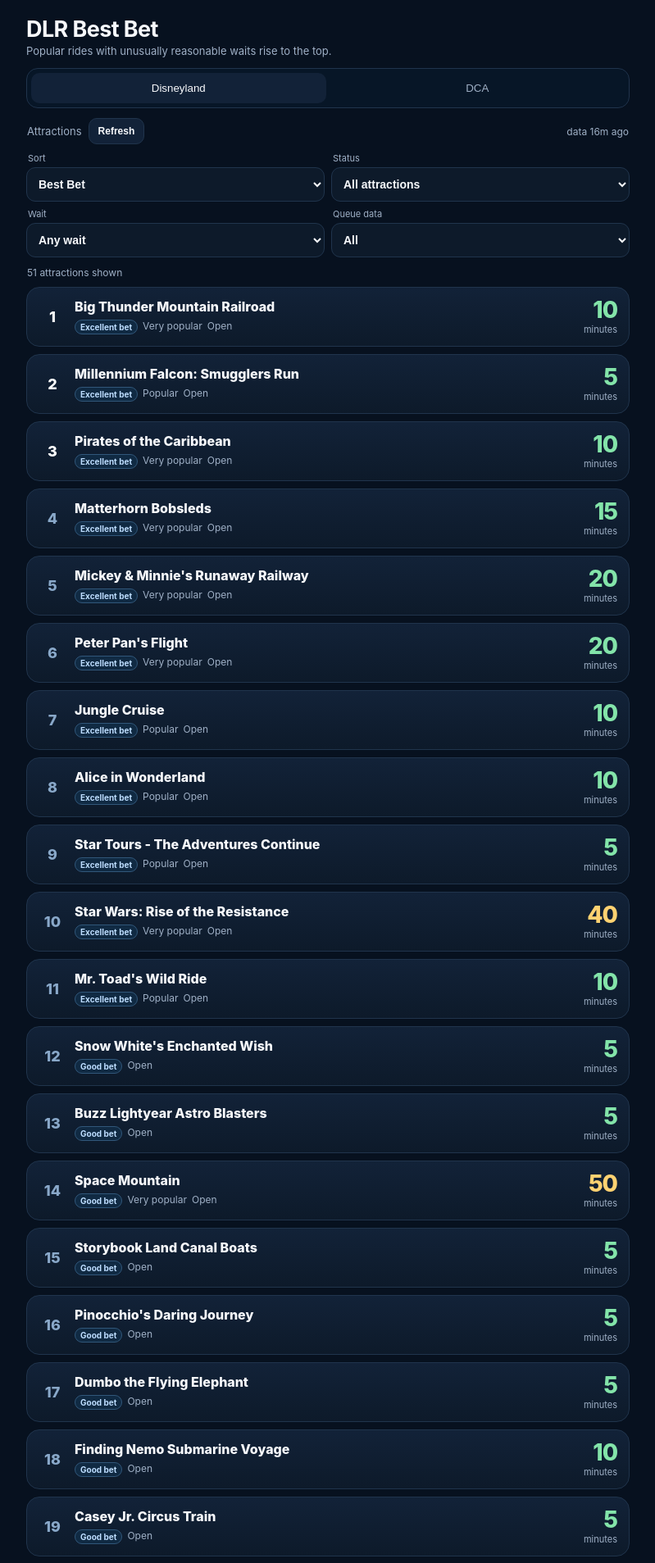
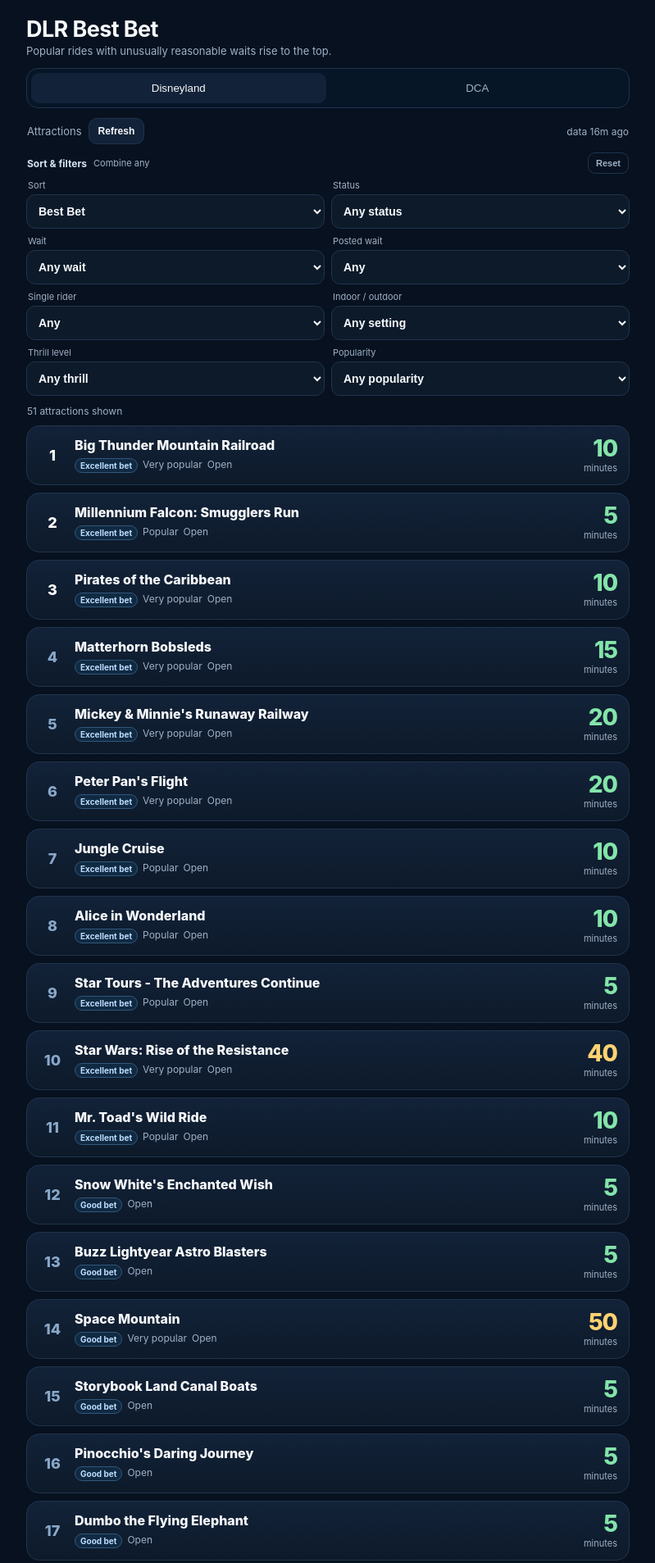
Before and after one commit to generousjj/generousjj.github.io, a Jekyll site: the page dlr-waits/index.html, which Jekyll copies as it is, in a window 1280 px wide. Shown: the top 1907 px of the page at 82% size, without its empty margins (240-1039 px from the left). Built offline with Jekyll 4.4.1, drawn with Linux system fonts in a browser that asks for light colours.

Commit message:
Add expanded DLR filter controls

```diff
--- a/dlr-waits/index.html
+++ b/dlr-waits/index.html
@@ -16,7 +16,7 @@
 .seg{position:sticky;top:max(8px,env(safe-area-inset-top));z-index:10;display:grid;grid-template-columns:1fr 1fr;gap:5px;background:#081728ee;border:1px solid var(--line);padding:5px;border-radius:14px;backdrop-filter:blur(14px)}
 .seg button{border:0;background:transparent;color:var(--muted);font:700 14px inherit;border-radius:10px;padding:11px 6px}.seg button.active{background:var(--panel2);color:var(--text)}
 .topline{display:flex;align-items:center;gap:8px;margin:12px 1px 10px}.label{font-size:13px;color:var(--muted)}.updated{margin-left:auto;font-size:12px;color:var(--muted)}
-.controls{display:grid;grid-template-columns:1fr 1fr;gap:8px;margin:0 0 11px}.control{display:grid;gap:4px}.control label{font-size:11px;color:var(--muted);padding-left:2px}.control select{width:100%;min-height:42px;border:1px solid var(--line);background:var(--panel);color:var(--text);border-radius:11px;padding:0 10px;font-size:14px;font-weight:650}.count{font-size:12px;color:var(--muted);margin:0 1px 10px}@media(max-width:430px){.controls{grid-template-columns:1fr 1fr}}
+.filterhead{display:flex;align-items:center;gap:8px;margin:1px 1px 7px}.filtertitle{font-size:12px;font-weight:750;color:#d5e4f3}.filterhint{font-size:11px;color:var(--muted)}.reset{margin-left:auto;border:1px solid var(--line);background:transparent;color:var(--muted);border-radius:9px;padding:6px 9px;font-size:11px;font-weight:700}.controls{display:grid;grid-template-columns:1fr 1fr;gap:8px;margin:0 0 11px}.control{display:grid;gap:4px}.control label{font-size:11px;color:var(--muted);padding-left:2px}.control select{width:100%;min-height:42px;border:1px solid var(--line);background:var(--panel);color:var(--text);border-radius:11px;padding:0 10px;font-size:14px;font-weight:650}.count{font-size:12px;color:var(--muted);margin:0 1px 10px}@media(max-width:430px){.controls{grid-template-columns:1fr 1fr}}
 .cards{display:grid;gap:9px}.card{border:1px solid var(--line);background:linear-gradient(180deg,var(--panel2),var(--panel));border-radius:16px;padding:13px 14px;display:grid;grid-template-columns:34px 1fr auto;gap:10px;align-items:center}
 .rank{font-size:18px;font-weight:800;color:#89a8c9;text-align:center}.rank.top{color:#fff}.name{font-size:16px;font-weight:760;line-height:1.2}.meta{font-size:12px;color:var(--muted);margin-top:5px;display:flex;gap:6px;flex-wrap:wrap}
 .badge{border:1px solid #31577a;background:#102a43;color:#bdddff;border-radius:999px;padding:2px 6px;font-size:10px;font-weight:750}.wait{text-align:right;min-width:70px}.mins{font-size:28px;font-weight:850;letter-spacing:-1px;line-height:1}.unit{font-size:11px;color:var(--muted);margin-top:3px}
@@ -42,43 +42,20 @@
 <span class="updated" id="updated">Loading…</span>
 </div>
 
+<div class="filterhead">
+  <span class="filtertitle">Sort & filters</span>
+  <span class="filterhint">Combine any</span>
+  <button class="reset" id="resetFilters">Reset</button>
+</div>
 <div class="controls">
-  <div class="control">
-    <label for="sort">Sort</label>
-    <select id="sort">
-      <option value="best">Best Bet</option>
-      <option value="short">Shortest wait</option>
-      <option value="long">Longest wait</option>
-      <option value="popular">Most popular</option>
-      <option value="name">Name A-Z</option>
-    </select>
-  </div>
-  <div class="control">
-    <label for="statusFilter">Status</label>
-    <select id="statusFilter">
-      <option value="all">All attractions</option>
-      <option value="open">Open only</option>
-      <option value="closed">Closed only</option>
-    </select>
-  </div>
-  <div class="control">
-    <label for="waitFilter">Wait</label>
-    <select id="waitFilter">
-      <option value="all">Any wait</option>
-      <option value="15">15 min or less</option>
-      <option value="30">30 min or less</option>
-      <option value="45">45 min or less</option>
-      <option value="60">60 min or less</option>
-    </select>
-  </div>
-  <div class="control">
-    <label for="queueFilter">Queue data</label>
-    <select id="queueFilter">
-      <option value="all">All</option>
-      <option value="posted">Posted wait only</option>
-      <option value="none">No posted wait</option>
-    </select>
-  </div>
+  <div class="control"><label for="sort">Sort</label><select id="sort"><option value="best">Best Bet</option><option value="short">Shortest wait</option><option value="long">Longest wait</option><option value="popular">Most popular</option><option value="name">Name A-Z</option></select></div>
+  <div class="control"><label for="statusFilter">Status</label><select id="statusFilter"><option value="all">Any status</option><option value="open">Open only</option><option value="closed">Closed only</option></select></div>
+  <div class="control"><label for="waitFilter">Wait</label><select id="waitFilter"><option value="all">Any wait</option><option value="15">15 min or less</option><option value="30">30 min or less</option><option value="45">45 min or less</option><option value="60">60 min or less</option></select></div>
+  <div class="control"><label for="queueFilter">Posted wait</label><select id="queueFilter"><option value="all">Any</option><option value="posted">Has posted wait</option><option value="none">No posted wait</option></select></div>
+  <div class="control"><label for="singleFilter">Single rider</label><select id="singleFilter"><option value="all">Any</option><option value="available">Available now</option><option value="supports">Supports single rider</option><option value="none">No single rider</option></select></div>
+  <div class="control"><label for="settingFilter">Indoor / outdoor</label><select id="settingFilter"><option value="all">Any setting</option><option value="indoor">Indoor</option><option value="outdoor">Outdoor</option><option value="mixed">Mixed indoor/outdoor</option></select></div>
+  <div class="control"><label for="thrillFilter">Thrill level</label><select id="thrillFilter"><option value="all">Any thrill</option><option value="low">Low</option><option value="moderate">Moderate</option><option value="high">High</option></select></div>
+  <div class="control"><label for="popFilter">Popularity</label><select id="popFilter"><option value="all">Any popularity</option><option value="very">Very popular</option><option value="popular">Popular</option><option value="moderate">Moderate</option><option value="lower">Lower demand</option></select></div>
 </div>
 <div class="count" id="count"></div>
 
```
